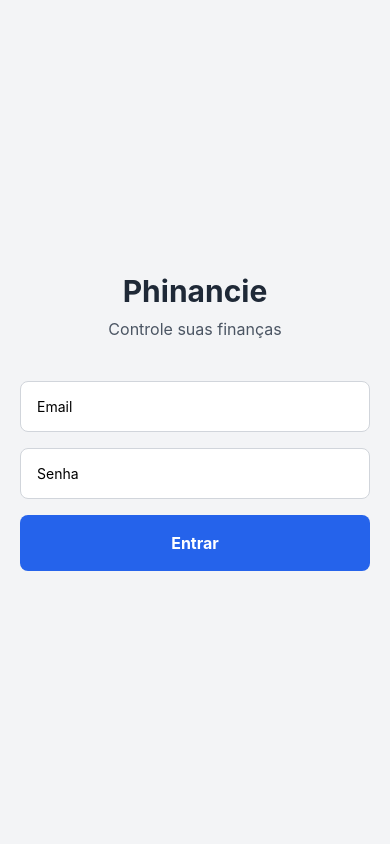
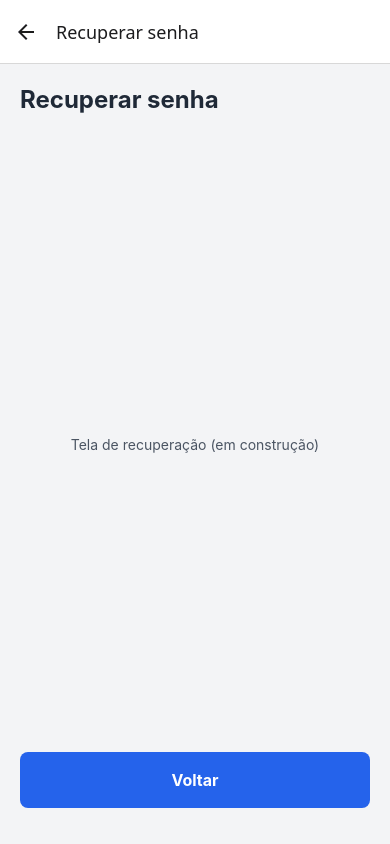
Before and after one commit to gustavobenazzi/Phinancie-Mobile, a React Native app in the folder frontend/: screen /ForgotPassword in a window 390 px wide. Built offline with nearby package versions, Linux system fonts and the light colour scheme.

Commit message:
feat: adiciona links de recuperação de senha e registro na tela de login e rotas correspondentes

```diff
--- a/frontend/src/navigation/AppNavigator.jsx
+++ b/frontend/src/navigation/AppNavigator.jsx
@@ -8,6 +8,8 @@ import DashboardScreen from '../screens/DashboardScreen';
 import TransactionsScreen from '../screens/TransactionsScreen';
 import CategoriesScreen from '../screens/CategoriesScreen';
 import GoalsScreen from '../screens/GoalsScreen';
+import RegisterScreen from '../screens/RegisterScreen';
+import ForgotPasswordScreen from '../screens/ForgotPasswordScreen';
 
 const Stack = createNativeStackNavigator();
 
@@ -40,6 +42,16 @@ export default function AppNavigator() {
           component={GoalsScreen}
           options={{ title: 'Metas' }}
         />
+        <Stack.Screen
+          name="Register"
+          component={RegisterScreen}
+          options={{ title: 'Registrar' }}
+        />
+        <Stack.Screen
+          name="ForgotPassword"
+          component={ForgotPasswordScreen}
+          options={{ title: 'Recuperar senha' }}
+        />
       </Stack.Navigator>
     </NavigationContainer>
   );
--- /dev/null
+++ b/frontend/src/screens/ForgotPasswordScreen.jsx
@@ -0,0 +1,22 @@
+import React from 'react';
+import { View, Text, TouchableOpacity } from 'react-native';
+import { useNavigation } from '@react-navigation/native';
+
+export default function ForgotPasswordScreen() {
+  const navigation = useNavigation();
+
+  return (
+    <View className="flex-1 p-5 bg-gray-100">
+      <Text className="text-2xl font-bold mb-5 text-gray-800">Recuperar senha</Text>
+      <View className="flex-1 items-center justify-center">
+        <Text className="text-gray-600">Tela de recuperação (em construção)</Text>
+      </View>
+      <TouchableOpacity
+        className="p-4 rounded-lg items-center bg-blue-600 mb-4"
+        onPress={() => navigation.goBack()}
+      >
+        <Text className="text-white text-base font-bold">Voltar</Text>
+      </TouchableOpacity>
+    </View>
+  );
+}
--- a/frontend/src/screens/LoginScreen.jsx
+++ b/frontend/src/screens/LoginScreen.jsx
@@ -60,6 +60,12 @@ export default function LoginScreen() {
         secureTextEntry
       />
 
+      <View className="flex-row justify-end mb-4">
+        <TouchableOpacity onPress={() => navigation.navigate('ForgotPassword')}>
+          <Text className="text-blue-600 font-semibold">Esqueceu a senha?</Text>
+        </TouchableOpacity>
+      </View>
+
       <TouchableOpacity
         className={`p-4 rounded-lg items-center ${loading ? 'bg-gray-400' : 'bg-blue-600'}`}
         onPress={handleLogin}
@@ -69,6 +75,13 @@ export default function LoginScreen() {
           {loading ? 'Entrando...' : 'Entrar'}
         </Text>
       </TouchableOpacity>
+
+      <View className="flex-row justify-center mt-6">
+        <Text className="text-gray-600">Não tem conta? </Text>
+        <TouchableOpacity onPress={() => navigation.navigate('Register')}>
+          <Text className="text-blue-600 font-semibold">Registre-se</Text>
+        </TouchableOpacity>
+      </View>
     </View>
   );
 }
--- /dev/null
+++ b/frontend/src/screens/RegisterScreen.jsx
@@ -0,0 +1,22 @@
+import React from 'react';
+import { View, Text, TouchableOpacity } from 'react-native';
+import { useNavigation } from '@react-navigation/native';
+
+export default function RegisterScreen() {
+  const navigation = useNavigation();
+
+  return (
+    <View className="flex-1 p-5 bg-gray-100">
+      <Text className="text-2xl font-bold mb-5 text-gray-800">Criar conta</Text>
+      <View className="flex-1 items-center justify-center">
+        <Text className="text-gray-600">Tela de registro (em construção)</Text>
+      </View>
+      <TouchableOpacity
+        className="p-4 rounded-lg items-center bg-blue-600 mb-4"
+        onPress={() => navigation.goBack()}
+      >
+        <Text className="text-white text-base font-bold">Voltar</Text>
+      </TouchableOpacity>
+    </View>
+  );
+}
```
